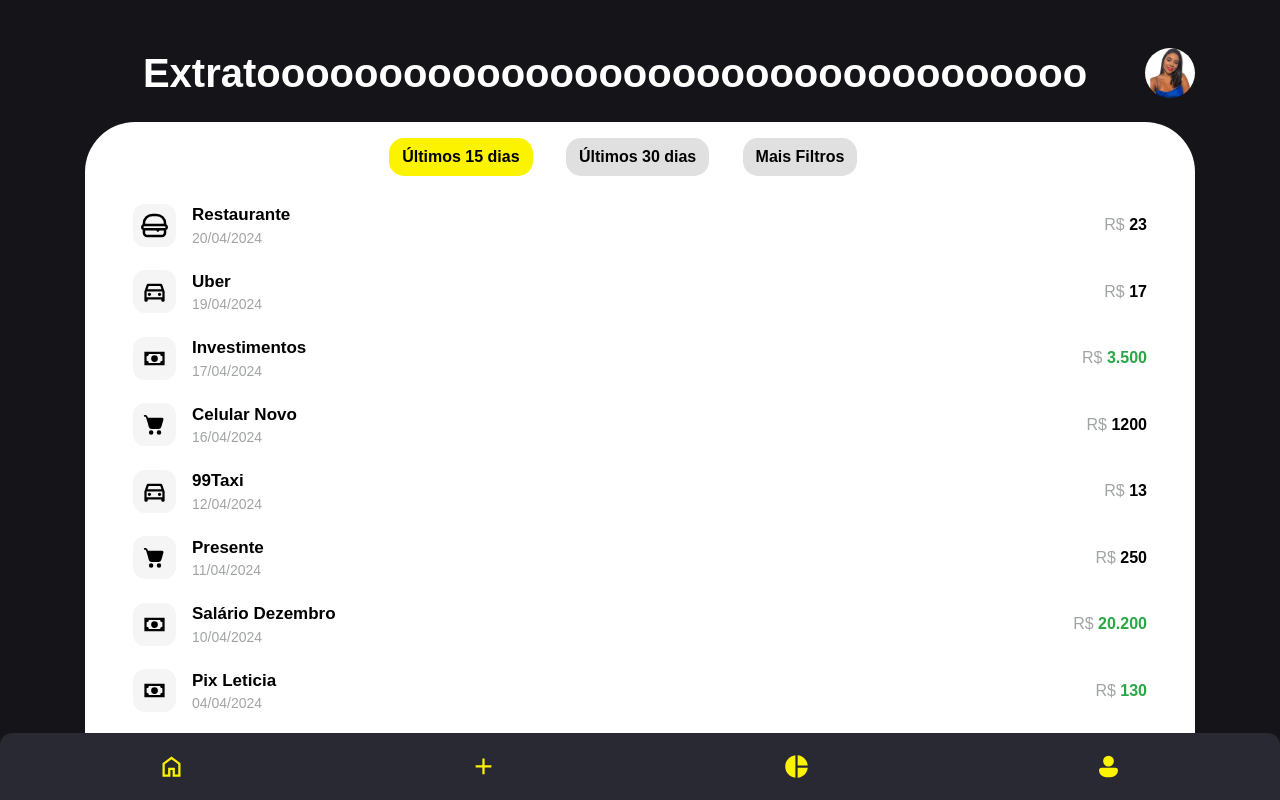
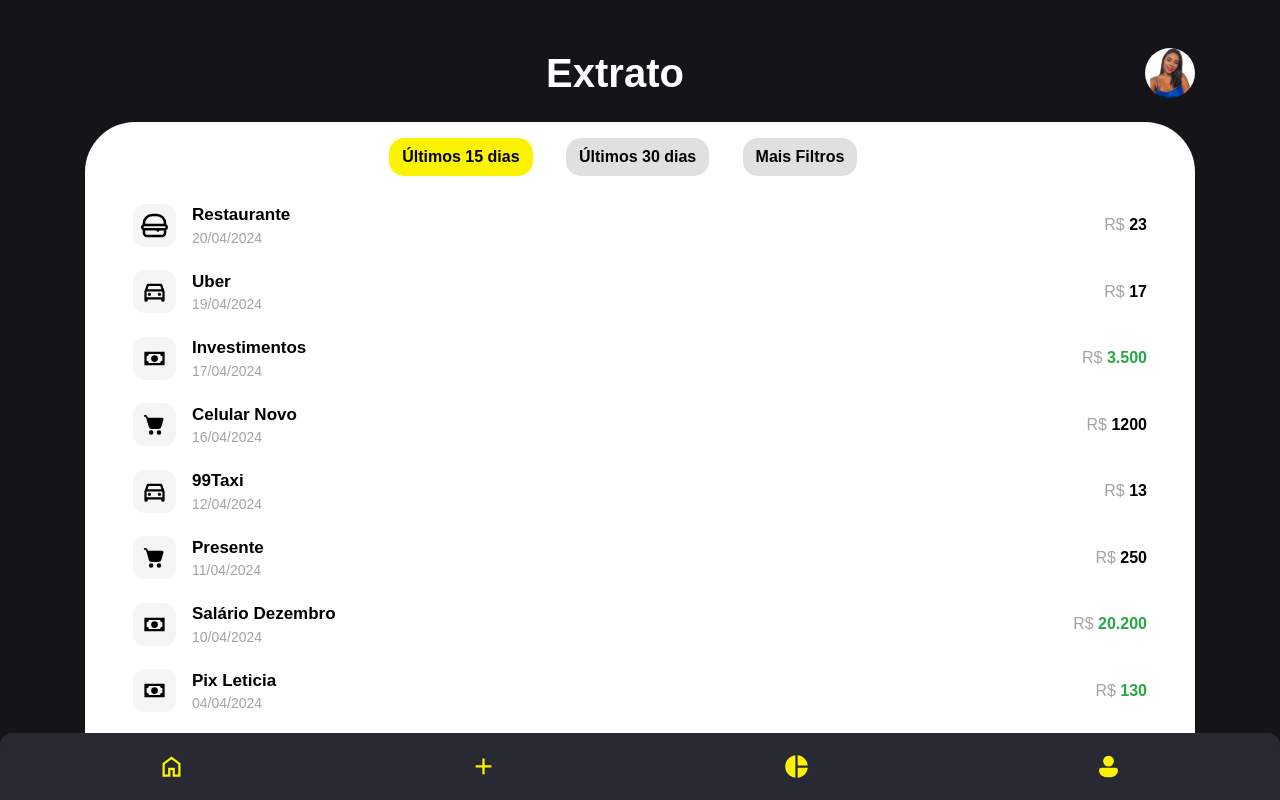
Before and after one commit to leticiazimerer/Fintech, a plain HTML site: page index.html in a window 1280 px wide. Drawn offline with nearby package versions, Linux system fonts and the light colour scheme; a web font is replaced by a local one.

Commit message:
@leticiazimerer [Arrumando nome do Titulo]

```diff
--- a/index.html
+++ b/index.html
@@ -12,7 +12,7 @@
 <body>
     <div class="container mt-5">
         <div class="header d-flex justify-content-between align-items-center mb-4">
-            <h1 class="text-white m-auto">Extratoooooooooooooooooooooooooooooooooo</h1>
+            <h1 class="text-white m-auto">Extrato</h1>
             <div class="foto-perfil">
                 <img src="/img/foto_de_perfil.png" alt="Perfil" class="img-fluid">
             </div>
```
